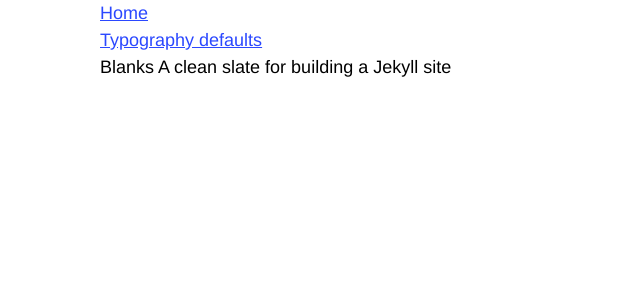
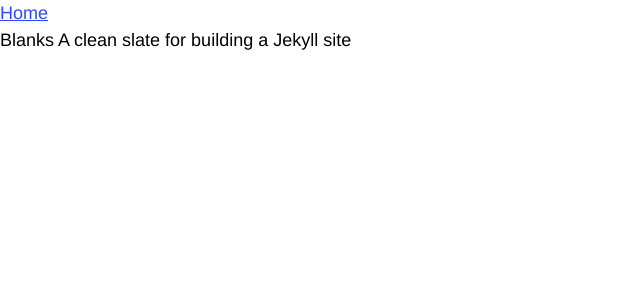
Before and after one commit to levimcg/levimcg.com, a Jekyll site: the page built from index.html, in a window 1280 px wide. Shown: the top 300 px of the page, without its empty margins (0-640 px from the left). Built offline with Jekyll 4.4.1, drawn with Linux system fonts in a browser that asks for light colours; nearby versions of some CDN libraries; Markdown is read by kramdown in place of the engine named in the settings.

Commit message:
fixing up template parts

```diff
--- a/_includes/footer.html
+++ b/_includes/footer.html
@@ -0,0 +1,7 @@
+<footer>
+
+</footer>
+
+<!-- Load any scripts that you can here to help with load time -->
+<script src="//ajax.googleapis.com/ajax/libs/jquery/1.11.0/jquery.min.js"></script>
+<script type="javas" src="/js/scripts.js"
--- a/_includes/header.html
+++ b/_includes/header.html
@@ -2,7 +2,6 @@
   <nav>
     <ul>
       <li><a href="/">Home</a></li>
-      <li><a href="/typography.html">Typography defaults</a></li>
     </ul>
   </nav>
 </header>
--- a/_layouts/default.html
+++ b/_layouts/default.html
@@ -1,20 +1,12 @@
-<!DOCTYPE html>
-<html>
-  <head>
-    <meta charset="utf-8">
-    <meta description="" content="{{ site.description }}">
-    <title>{{ site.title }} | {{ page.title }}</title>
-    <meta name="viewport" content="width=device-width, initial-scale=1.0">
-    <link rel="stylesheet" type="text/css" href="/css/style.css">
-    <script src="//ajax.googleapis.com/ajax/libs/jquery/1.11.0/jquery.min.js"></script>
-  </head>
+{% include html-head.html %}
+
 <body>
-  <div class="wrapper">
-    {% include header.html %}
 
-      {{ content }}
+  {% include header.html %}
 
-    {% include footer.html %}
-  </div>
-</body><!-- End wrapper -->
+    {{ content }}
+
+  {% include footer.html %}
+
+</body>
 </html>
--- a/_sass/components/_base.scss
+++ b/_sass/components/_base.scss
@@ -23,8 +23,3 @@
 p {
   margin-bottom: 1.5em;
 }
-
-.wrapper {
-  max-width: $site-max-width;
-  margin: 0 auto;
-}
```
Also changed, not shown: typography.md (deleted, +0 -17 lines).
